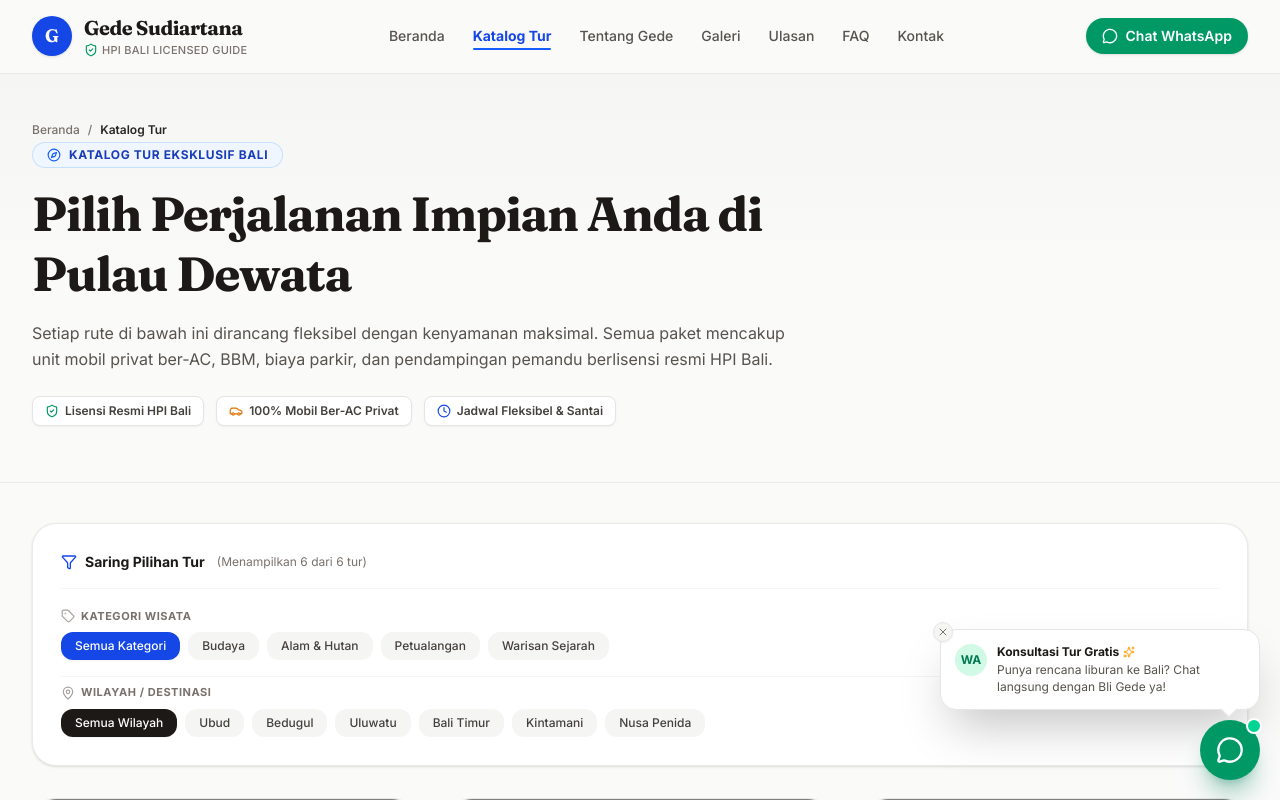
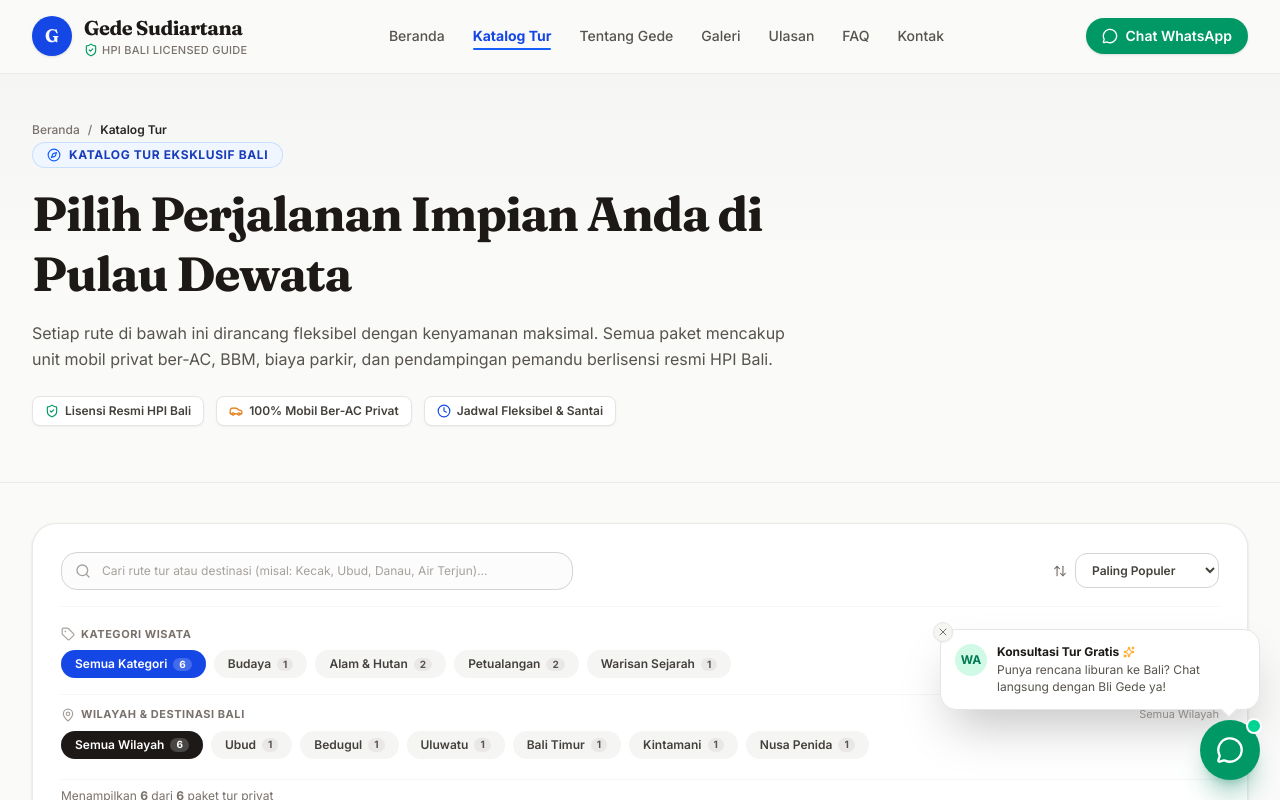
Before and after one commit to sumestawsome/gedebaliguide, a Next.js app: page /tours in a window 1280 px wide. Shown: the top 800 px of the page. Built offline with nearby package versions, Linux system fonts and the light colour scheme; grey boxes are pictures that could not be loaded.

Commit message:
feat(tours): implement interactive category & area filters, keyword search, count badges, and sorting

```diff
--- a/src/components/tours/ToursCatalog.tsx
+++ b/src/components/tours/ToursCatalog.tsx
@@ -4,7 +4,18 @@ import React, { useState, useMemo } from "react";
 import { Tour } from "@/types";
 import { mockAllTours } from "@/data/mock-data";
 import TourCard from "./TourCard";
-import { Filter, X, RotateCcw, MapPin, Tag, Sparkles, Compass, MessageCircle } from "lucide-react";
+import {
+  Filter,
+  RotateCcw,
+  MapPin,
+  Tag,
+  Compass,
+  MessageCircle,
+  Search,
+  X,
+  SlidersHorizontal,
+  ArrowUpDown,
+} from "lucide-react";
 import { motion, AnimatePresence } from "framer-motion";
 import { buildWhatsAppUrl } from "@/lib/whatsapp";
 
@@ -12,15 +23,19 @@ interface ToursCatalogProps {
   initialTours?: Tour[];
 }
 
+type SortOption = "popular" | "price_asc" | "price_desc" | "rating";
+
 export default function ToursCatalog({ initialTours = mockAllTours }: ToursCatalogProps) {
+  const [searchQuery, setSearchQuery] = useState<string>("");
   const [selectedArea, setSelectedArea] = useState<string>("all");
   const [selectedCategory, setSelectedCategory] = useState<string>("all");
+  const [sortBy, setSortBy] = useState<SortOption>("popular");
 
   const activeTours = useMemo(() => {
     return initialTours.filter((tour) => tour.isActive);
   }, [initialTours]);
 
-  // Extract unique areas and categories
+  // Extract unique areas and categories with counts
   const areas = useMemo(() => {
     const set = new Set<string>();
     activeTours.forEach((t) => {
@@ -54,7 +69,7 @@ export default function ToursCatalog({ initialTours = mockAllTours }: ToursCatal
     }
   };
 
-  // Filtered & Sorted tours (tur populer selalu di atas tur lainnya)
+  // Filtered & Sorted tours
   const filteredTours = useMemo(() => {
     const list = activeTours.filter((tour) => {
       const matchArea =
@@ -62,128 +77,265 @@ export default function ToursCatalog({ initialTours = mockAllTours }: ToursCatal
         tour.area.toLowerCase() === selectedArea.toLowerCase();
       const matchCategory =
         selectedCategory === "all" || tour.category === selectedCategory;
-      return matchArea && matchCategory;
+
+      const q = searchQuery.toLowerCase().trim();
+      const matchSearch =
+        q === "" ||
+        tour.name.toLowerCase().includes(q) ||
+        tour.tagline.toLowerCase().includes(q) ||
+        tour.area.toLowerCase().includes(q) ||
+        tour.highlights.some((h) => h.toLowerCase().includes(q));
+
+      return matchArea && matchCategory && matchSearch;
     });
 
-    // Urutkan: tur yang ditandai populer (featured === true) tampil lebih dulu
+    // Sorting
     return list.sort((a, b) => {
+      if (sortBy === "popular") {
         if (a.featured && !b.featured) return -1;
         if (!a.featured && b.featured) return 1;
-      return 0; // Pertahankan urutan asli
+        return b.rating - a.rating;
+      }
+      if (sortBy === "price_asc") {
+        return a.price - b.price;
+      }
+      if (sortBy === "price_desc") {
+        return b.price - a.price;
+      }
+      if (sortBy === "rating") {
+        if (b.rating !== a.rating) return b.rating - a.rating;
+        return b.reviewCount - a.reviewCount;
+      }
+      return 0;
     });
-  }, [activeTours, selectedArea, selectedCategory]);
+  }, [activeTours, selectedArea, selectedCategory, searchQuery, sortBy]);
 
-  const isFilterActive = selectedArea !== "all" || selectedCategory !== "all";
+  const isFilterActive =
+    selectedArea !== "all" ||
+    selectedCategory !== "all" ||
+    searchQuery.trim() !== "" ||
+    sortBy !== "popular";
 
   const resetFilters = () => {
     setSelectedArea("all");
     setSelectedCategory("all");
+    setSearchQuery("");
+    setSortBy("popular");
   };
 
   const emptyWaUrl = buildWhatsAppUrl({
-    customNote: `Halo Bli Gede, saya mencari paket tur dengan preferensi wilayah ${
+    customNote: `Halo Bli Gede, saya mencari paket tur dengan kriteria: wilayah ${
       selectedArea !== "all" ? selectedArea : "bebas"
-    } dan kategori ${
+    }, kategori ${
       selectedCategory !== "all" ? getCategoryLabel(selectedCategory) : "bebas"
-    }. Apakah bisa custom itinerary khusus?`,
+    }${searchQuery ? `, pencarian "${searchQuery}"` : ""}. Apakah bisa custom itinerary khusus?`,
     source: "custom_itinerary",
   });
 
   return (
     <div className="space-y-8">
-      {/* Filter Bar Controls */}
+      {/* Filter & Search Bar Controls */}
       <div className="rounded-3xl border border-stone-200/80 bg-white p-5 sm:p-7 shadow-sm space-y-5">
-        <div className="flex flex-col sm:flex-row sm:items-center justify-between gap-3 pb-4 border-b border-stone-100">
-          <div className="flex items-center gap-2 text-sm font-bold text-stone-900">
-            <Filter className="h-4 w-4 text-blue-700" />
-            <span>Saring Pilihan Tur</span>
-            <span className="ml-1 text-xs font-normal text-stone-500">
-              (Menampilkan {filteredTours.length} dari {activeTours.length} tur)
-            </span>
+        {/* Top Control Header: Search Bar & Sort Dropdown */}
+        <div className="flex flex-col md:flex-row items-stretch md:items-center justify-between gap-4 pb-4 border-b border-stone-100">
+          {/* Keyword Search */}
+          <div className="relative flex-1 max-w-lg">
+            <Search className="absolute left-3.5 top-1/2 -translate-y-1/2 h-4 w-4 text-stone-400 pointer-events-none" />
+            <input
+              type="text"
+              value={searchQuery}
+              onChange={(e) => setSearchQuery(e.target.value)}
+              placeholder="Cari rute tur atau destinasi (misal: Kecak, Ubud, Danau, Air Terjun)..."
+              className="w-full rounded-2xl border border-stone-300 bg-stone-50/50 pl-10 pr-9 py-2.5 text-base sm:text-xs text-stone-900 placeholder:text-stone-400 focus:border-blue-700 focus:bg-white focus:outline-hidden focus:ring-2 focus:ring-blue-100 transition-all"
+            />
+            {searchQuery && (
+              <button
+                type="button"
+                onClick={() => setSearchQuery("")}
+                className="absolute right-3 top-1/2 -translate-y-1/2 p-0.5 text-stone-400 hover:text-stone-700 rounded-full"
+                aria-label="Hapus pencarian"
+              >
+                <X className="h-3.5 w-3.5" />
+              </button>
+            )}
+          </div>
+
+          {/* Sort Selector & Reset Button */}
+          <div className="flex items-center justify-between sm:justify-end gap-3 shrink-0">
+            <div className="flex items-center gap-2">
+              <ArrowUpDown className="h-3.5 w-3.5 text-stone-500 shrink-0" />
+              <select
+                value={sortBy}
+                onChange={(e) => setSortBy(e.target.value as SortOption)}
+                aria-label="Urutkan Tur"
+                className="rounded-xl border border-stone-300 bg-white px-3 py-2 text-xs font-semibold text-stone-700 focus:border-blue-700 focus:outline-hidden cursor-pointer"
+              >
+                <option value="popular">Paling Populer</option>
+                <option value="price_asc">Harga: Termurah</option>
+                <option value="price_desc">Harga: Tertinggi</option>
+                <option value="rating">Rating Tertinggi</option>
+              </select>
             </div>
 
             {isFilterActive && (
               <button
+                type="button"
                 onClick={resetFilters}
-              className="inline-flex items-center gap-1.5 text-xs font-semibold text-rose-600 hover:text-rose-700 transition-colors self-start sm:self-auto cursor-pointer"
+                className="inline-flex items-center gap-1.5 text-xs font-semibold text-rose-600 hover:text-rose-700 transition-colors cursor-pointer"
               >
                 <RotateCcw className="h-3.5 w-3.5" />
-              <span>Hapus Semua Filter</span>
+                <span className="hidden sm:inline">Reset Filter</span>
+                <span className="sm:hidden">Reset</span>
               </button>
             )}
           </div>
+        </div>
 
-        {/* Filter Rows */}
+        {/* Filter Rows: Kategori & Wilayah */}
         <div className="space-y-4 text-xs sm:text-sm">
           {/* Category Filter */}
           <div className="space-y-2">
+            <div className="flex items-center justify-between">
               <span className="flex items-center gap-1.5 font-bold uppercase tracking-wider text-[11px] text-stone-500">
                 <Tag className="h-3.5 w-3.5 text-stone-400" />
                 Kategori Wisata
               </span>
-            <div className="flex flex-wrap gap-2">
+              <span className="text-[11px] text-stone-400">
+                {selectedCategory === "all"
+                  ? "Semua Kategori"
+                  : getCategoryLabel(selectedCategory)}
+              </span>
+            </div>
+
+            <div className="flex items-center gap-2 overflow-x-auto pb-1 sm:pb-0 sm:flex-wrap no-scrollbar -mx-2 px-2 sm:mx-0 sm:px-0">
               <button
                 type="button"
                 onClick={() => setSelectedCategory("all")}
-                className={`rounded-xl px-3.5 py-1.5 text-xs font-medium transition-all cursor-pointer ${
+                className={`inline-flex items-center gap-1.5 rounded-full px-3.5 py-1.5 text-xs font-semibold whitespace-nowrap shrink-0 transition-all cursor-pointer ${
                   selectedCategory === "all"
                     ? "bg-blue-700 text-white shadow-xs"
                     : "bg-stone-100 text-stone-700 hover:bg-stone-200/70"
                 }`}
               >
-                Semua Kategori
+                <span>Semua Kategori</span>
+                <span
+                  className={`text-[10px] px-1.5 py-0.2 rounded-full font-bold ${
+                    selectedCategory === "all"
+                      ? "bg-white/20 text-white"
+                      : "bg-stone-200/80 text-stone-600"
+                  }`}
+                >
+                  {activeTours.length}
+                </span>
               </button>
-              {categories.map((cat) => (
+              {categories.map((cat) => {
+                const count = activeTours.filter((t) => t.category === cat).length;
+                const isSelected = selectedCategory === cat;
+                return (
                   <button
                     key={cat}
                     type="button"
                     onClick={() => setSelectedCategory(cat)}
-                  className={`rounded-xl px-3.5 py-1.5 text-xs font-medium transition-all cursor-pointer ${
-                    selectedCategory === cat
+                    className={`inline-flex items-center gap-1.5 rounded-full px-3.5 py-1.5 text-xs font-semibold whitespace-nowrap shrink-0 transition-all cursor-pointer ${
+                      isSelected
                         ? "bg-blue-700 text-white shadow-xs"
                         : "bg-stone-100 text-stone-700 hover:bg-stone-200/70"
                     }`}
                   >
-                  {getCategoryLabel(cat)}
+                    <span>{getCategoryLabel(cat)}</span>
+                    <span
+                      className={`text-[10px] px-1.5 py-0.2 rounded-full font-bold ${
+                        isSelected
+                          ? "bg-white/20 text-white"
+                          : "bg-stone-200/80 text-stone-600"
+                      }`}
+                    >
+                      {count}
+                    </span>
                   </button>
-              ))}
+                );
+              })}
             </div>
           </div>
 
           {/* Area Filter */}
-          <div className="space-y-2 pt-2 border-t border-stone-100">
+          <div className="space-y-2 pt-3 border-t border-stone-100">
+            <div className="flex items-center justify-between">
               <span className="flex items-center gap-1.5 font-bold uppercase tracking-wider text-[11px] text-stone-500">
                 <MapPin className="h-3.5 w-3.5 text-stone-400" />
-              Wilayah / Destinasi
+                Wilayah & Destinasi Bali
               </span>
-            <div className="flex flex-wrap gap-2">
+              <span className="text-[11px] text-stone-400">
+                {selectedArea === "all" ? "Semua Wilayah" : selectedArea}
+              </span>
+            </div>
+
+            <div className="flex items-center gap-2 overflow-x-auto pb-1 sm:pb-0 sm:flex-wrap no-scrollbar -mx-2 px-2 sm:mx-0 sm:px-0">
               <button
                 type="button"
                 onClick={() => setSelectedArea("all")}
-                className={`rounded-xl px-3.5 py-1.5 text-xs font-medium transition-all cursor-pointer ${
+                className={`inline-flex items-center gap-1.5 rounded-full px-3.5 py-1.5 text-xs font-semibold whitespace-nowrap shrink-0 transition-all cursor-pointer ${
                   selectedArea === "all"
                     ? "bg-stone-900 text-white shadow-xs"
                     : "bg-stone-100 text-stone-700 hover:bg-stone-200/70"
                 }`}
               >
-                Semua Wilayah
+                <span>Semua Wilayah</span>
+                <span
+                  className={`text-[10px] px-1.5 py-0.2 rounded-full font-bold ${
+                    selectedArea === "all"
+                      ? "bg-white/20 text-white"
+                      : "bg-stone-200/80 text-stone-600"
+                  }`}
+                >
+                  {activeTours.length}
+                </span>
               </button>
-              {areas.map((area) => (
+              {areas.map((area) => {
+                const count = activeTours.filter(
+                  (t) => t.area.toLowerCase() === area.toLowerCase()
+                ).length;
+                const isSelected =
+                  selectedArea.toLowerCase() === area.toLowerCase();
+                return (
                   <button
                     key={area}
                     type="button"
                     onClick={() => setSelectedArea(area)}
-                  className={`rounded-xl px-3.5 py-1.5 text-xs font-medium transition-all cursor-pointer ${
-                    selectedArea.toLowerCase() === area.toLowerCase()
+                    className={`inline-flex items-center gap-1.5 rounded-full px-3.5 py-1.5 text-xs font-semibold whitespace-nowrap shrink-0 transition-all cursor-pointer ${
+                      isSelected
                         ? "bg-stone-900 text-white shadow-xs"
                         : "bg-stone-100 text-stone-700 hover:bg-stone-200/70"
                     }`}
                   >
-                  {area}
+                    <span>{area}</span>
+                    <span
+                      className={`text-[10px] px-1.5 py-0.2 rounded-full font-bold ${
+                        isSelected
+                          ? "bg-white/20 text-white"
+                          : "bg-stone-200/80 text-stone-600"
+                      }`}
+                    >
+                      {count}
+                    </span>
                   </button>
-              ))}
+                );
+              })}
             </div>
           </div>
+        </div>
+
+        {/* Results Counter Subtext */}
+        <div className="pt-2 border-t border-stone-100 flex items-center justify-between text-xs text-stone-500">
+          <span>
+            Menampilkan <strong>{filteredTours.length}</strong> dari{" "}
+            <strong>{activeTours.length}</strong> paket tur privat
+          </span>
+          {isFilterActive && (
+            <span className="text-blue-700 font-medium hidden sm:inline">
+              Filter aktif diterapkan
+            </span>
+          )}
         </div>
       </div>
 
@@ -192,7 +344,7 @@ export default function ToursCatalog({ initialTours = mockAllTours }: ToursCatal
         <motion.div
           initial={{ opacity: 0, y: 15 }}
           animate={{ opacity: 1, y: 0 }}
-          className="rounded-3xl border border-dashed border-stone-300 bg-white p-10 sm:p-14 text-center space-y-5"
+          className="rounded-3xl border border-dashed border-stone-300 bg-white p-10 sm:p-14 text-center space-y-5 shadow-xs"
         >
           <div className="mx-auto flex h-16 w-16 items-center justify-center rounded-2xl bg-amber-50 text-amber-600 border border-amber-200">
             <Compass className="h-8 w-8" />
@@ -202,8 +354,8 @@ export default function ToursCatalog({ initialTours = mockAllTours }: ToursCatal
             <h3 className="font-serif text-2xl font-bold text-stone-900">
               Tidak Ada Tur yang Sesuai
             </h3>
-            <p className="text-sm text-stone-600 leading-relaxed font-sans">
-              Belum ada paket tur yang cocok dengan kombinasi filter yang Anda pilih saat ini. Coba ubah atau hapus filter untuk melihat pilihan lainnya.
+            <p className="text-xs sm:text-sm text-stone-600 leading-relaxed font-sans">
+              Kami tidak menemukan paket tur untuk kriteria filter dan pencarian yang Anda tentukan. Ingin menggabungkan rute sesuai keinginan pribadi?
             </p>
           </div>
 
@@ -211,7 +363,7 @@ export default function ToursCatalog({ initialTours = mockAllTours }: ToursCatal
             <button
               type="button"
               onClick={resetFilters}
-              className="inline-flex items-center gap-2 rounded-xl bg-blue-700 px-5 py-3 text-sm font-semibold text-white shadow-sm hover:bg-blue-800 transition-all cursor-pointer"
+              className="inline-flex items-center justify-center gap-2 rounded-xl bg-blue-700 px-5 py-3 text-xs sm:text-sm font-semibold text-white shadow-sm hover:bg-blue-800 transition-all cursor-pointer"
             >
               <RotateCcw className="h-4 w-4" />
               <span>Reset Filter & Lihat Semua Tur</span>
@@ -221,7 +373,7 @@ export default function ToursCatalog({ initialTours = mockAllTours }: ToursCatal
               href={emptyWaUrl}
               target="_blank"
               rel="noopener noreferrer"
-              className="inline-flex items-center gap-2 rounded-xl bg-emerald-600 px-5 py-3 text-sm font-semibold text-white shadow-sm hover:bg-emerald-700 transition-all cursor-pointer"
+              className="inline-flex items-center justify-center gap-2 rounded-xl bg-emerald-600 px-5 py-3 text-xs sm:text-sm font-semibold text-white shadow-sm hover:bg-emerald-700 transition-all cursor-pointer"
             >
               <MessageCircle className="h-4 w-4" />
               <span>Tanya Custom Itinerary via WA</span>
```
Lines whose indentation alone changed are shown as unchanged.
